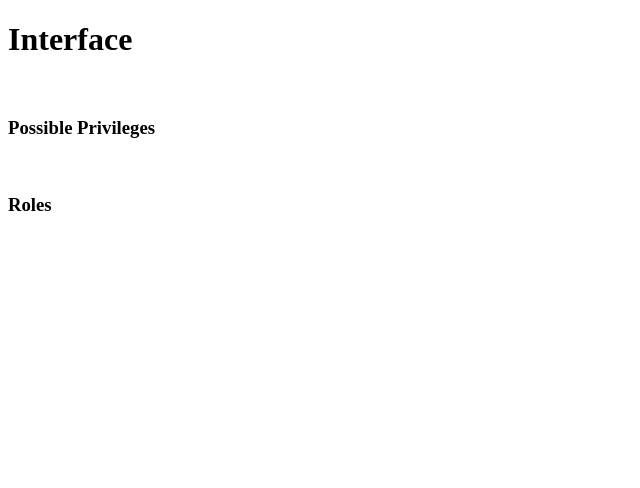
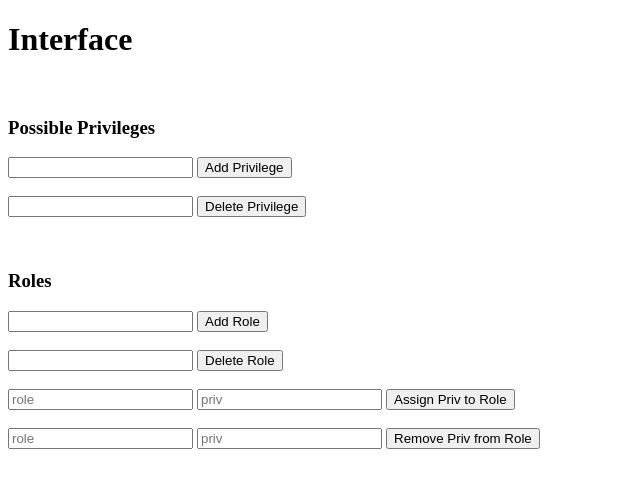
Before and after one commit to haakensonb/tool_interface, a Django app: page /interface/ in a window 1280 px wide. Shown: the top 488 px of the page, without its empty margins (0-640 px from the left). Run offline with Django 3.2, Linux system fonts and the light colour scheme; data that the repository does not hold is empty.

Commit message:
removed url parameters and instead use forms

```diff
--- a/interface/templates/interface/index.html
+++ b/interface/templates/interface/index.html
@@ -11,6 +11,17 @@
     <h1>Interface</h1>
     <br>
     <h3>Possible Privileges</h3>
+    <form action="{% url 'add_possible_priv' %}" method="POST">
+        {% csrf_token %}
+        <input type="text" name="add_priv">
+        <input type="submit" value="Add Privilege">
+    </form>
+    <br>
+    <form action="{% url 'delete_possible_priv' %}" method="POST">
+        {% csrf_token %}
+        <input type="text" name="delete_priv">
+        <input type="submit" value="Delete Privilege">
+    </form>
     <ul>
         {% for priv in possible_privs %}
             <li>{{ priv }}</li>
@@ -18,6 +29,31 @@
     </ul>
     <br>
     <h3>Roles</h3>
+    <form action="{% url 'add_role' %}" method="POST">
+        {% csrf_token %}
+        <input type="text" name="role">
+        <input type="submit" value="Add Role">
+    </form>
+    <br>
+    <form action="{% url 'delete_role' %}" method="POST">
+        {% csrf_token %}
+        <input type="text" name="role">
+        <input type="submit" value="Delete Role">
+    </form>
+    <br>
+    <form action="{% url 'assign_priv_to_role' %}" method="POST">
+        {% csrf_token %}
+        <input type="text" name="role" placeholder="role">
+        <input type="text" name="priv" placeholder="priv">
+        <input type="submit" value="Assign Priv to Role">
+    </form>
+    <br>
+    <form action="{% url 'remove_priv_from_role' %}" method="POST">
+        {% csrf_token %}
+        <input type="text" name="role" placeholder="role">
+        <input type="text" name="priv" placeholder="priv">
+        <input type="submit" value="Remove Priv from Role">
+    </form>
     <ul>
         {% for role in roles %}
             <li>
--- a/interface/urls.py
+++ b/interface/urls.py
@@ -4,10 +4,10 @@ from . import views
 
 urlpatterns = [
     path('', views.index, name='index'),
-    path('possibleprivilege/add/<priv>', views.add_possible_priv, name="add_possible_priv"),
-    path('possibleprivilege/delete/<priv>', views.delete_possible_priv, name="delete_possible_priv"),
-    path('role/add/<role>', views.add_role, name="add_role"),
-    path('role/delete/<role>', views.delete_role, name="delete_role"),
-    path('assign/<role>/<priv>', views.assign_priv_to_role, name="assign_priv_to_role"),
-    path('remove/<role>/<priv>', views.remove_priv_from_role, name="remove_priv_from_role")
+    path('possibleprivilege/add', views.add_possible_priv, name="add_possible_priv"),
+    path('possibleprivilege/delete', views.delete_possible_priv, name="delete_possible_priv"),
+    path('role/add', views.add_role, name="add_role"),
+    path('role/delete', views.delete_role, name="delete_role"),
+    path('assign', views.assign_priv_to_role, name="assign_priv_to_role"),
+    path('remove', views.remove_priv_from_role, name="remove_priv_from_role")
 ]
--- a/interface/views.py
+++ b/interface/views.py
@@ -7,7 +7,8 @@ def index(request):
     roles = Role.objects.all()
     return render(request, 'interface/index.html', context={'possible_privs': possible_privs, 'roles': roles})
 
-def add_possible_priv(request, priv):
+def add_possible_priv(request):
+    priv = request.POST.get('add_priv')
     obj, created = PossiblePrivilege.objects.get_or_create(
         priv_name=priv
     )
@@ -17,7 +18,8 @@ def add_possible_priv(request, priv):
         print(f"possible privilege {obj.priv_name} already exists")
     return redirect('index')
 
-def delete_possible_priv(request, priv):
+def delete_possible_priv(request):
+    priv = request.POST.get('delete_priv')
     try:
         p = PossiblePrivilege.objects.get(priv_name=priv)
         p.delete()
@@ -26,7 +28,8 @@ def delete_possible_priv(request, priv):
         print(f"possible privilege {priv} does not exist")
     return redirect('index')
 
-def add_role(request, role):
+def add_role(request):
+    role = request.POST.get('role')
     obj, created = Role.objects.get_or_create(
         role_name=role
     )
@@ -36,7 +39,8 @@ def add_role(request, role):
         print(f"role {role} already exists")
     return redirect('index')
 
-def delete_role(request, role):
+def delete_role(request):
+    role = request.POST.get('role')
     try:
         r = Role.objects.get(role_name=role)
         r.delete()
@@ -45,7 +49,9 @@ def delete_role(request, role):
         print(f"role {role} doesn't exist")
     return redirect('index')
 
-def assign_priv_to_role(request, role, priv):
+def assign_priv_to_role(request):
+    role = request.POST.get('role')
+    priv = request.POST.get('priv')
     r, p = None, None
     try:
         r = Role.objects.get(role_name=role)
@@ -69,7 +75,9 @@ def assign_priv_to_role(request, role, priv):
 
     return redirect('index')
 
-def remove_priv_from_role(request, role, priv):
+def remove_priv_from_role(request):
+    role = request.POST.get('role')
+    priv = request.POST.get('priv')
     r, p = None, None
     try:
         r = Role.objects.get(role_name=role)
```
